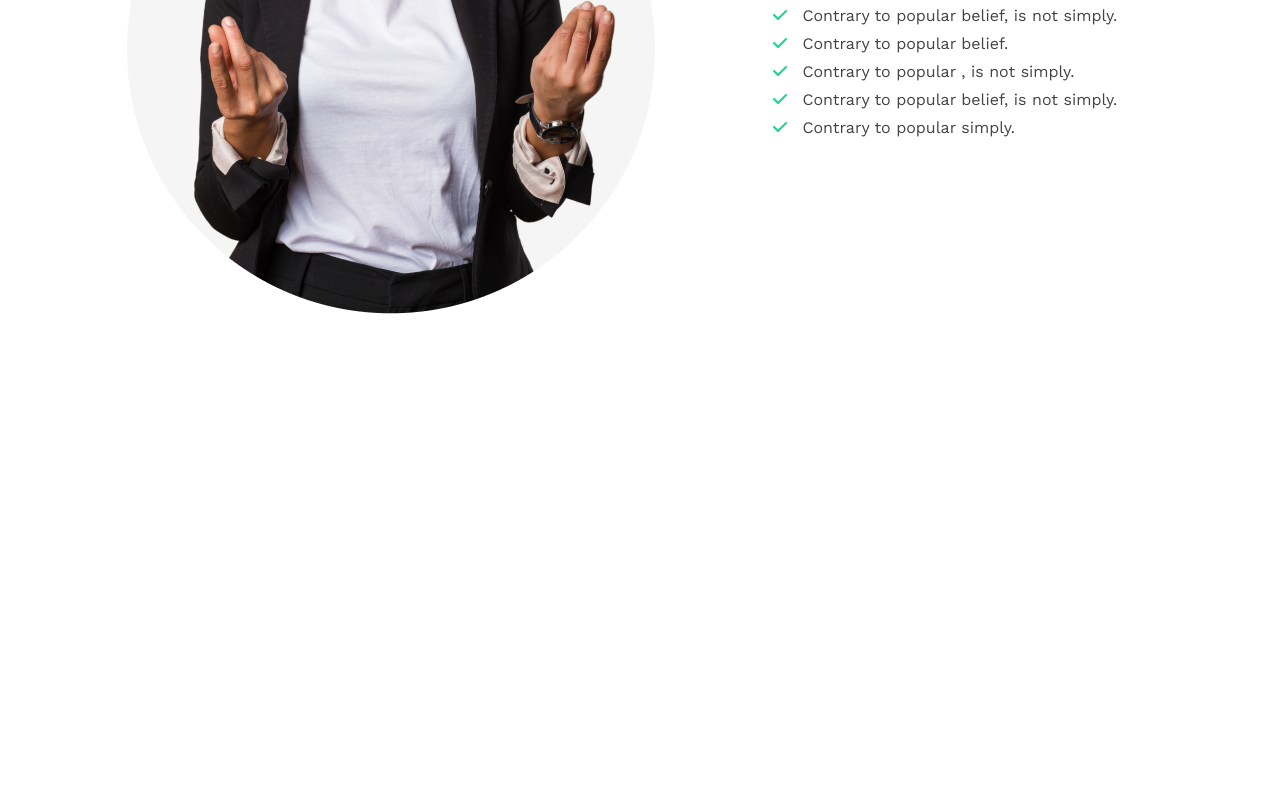
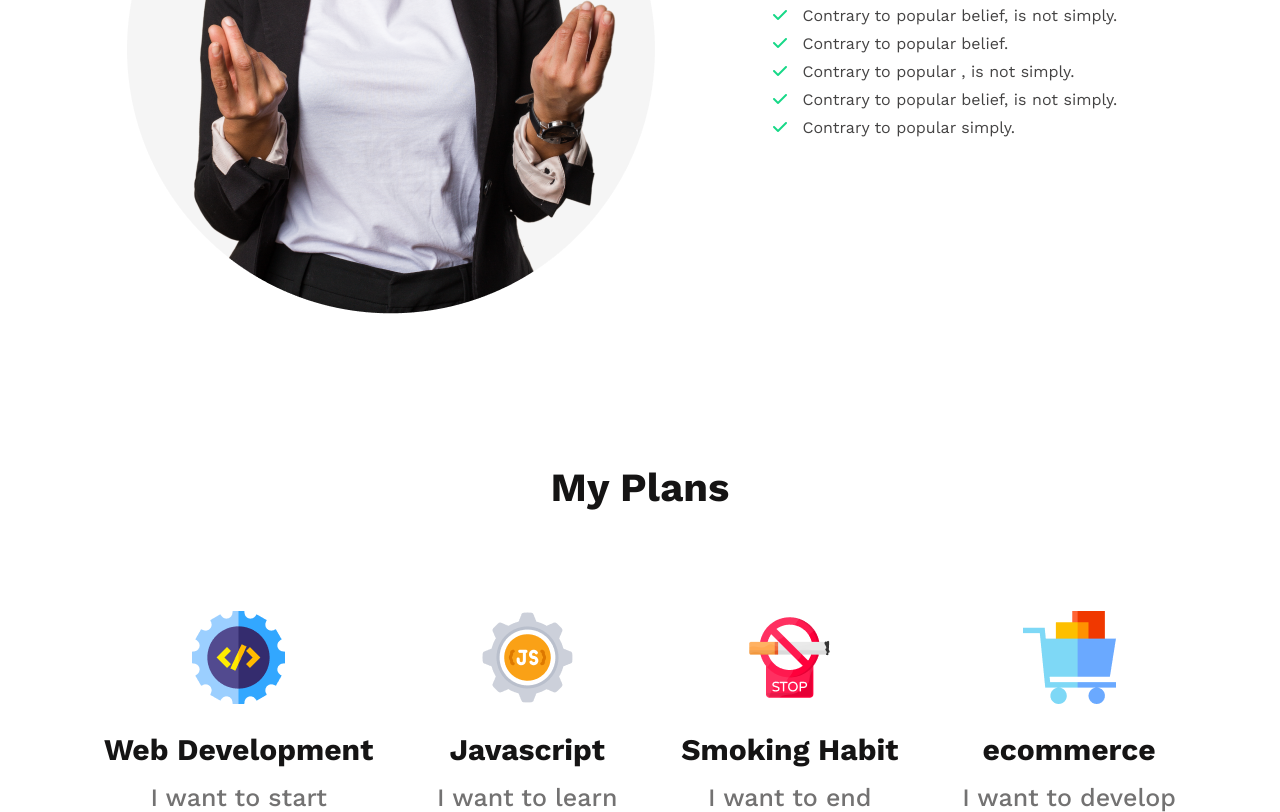
Before and after one commit to codewithsaidul/Module-5-Task, a plain HTML site: page index.html in a window 1280 px wide. Shown: the part 1368-2180 px from the top of the page. Before the commit the page ends 1682 px from the top, so only its background shows below. Drawn offline with nearby package versions, Linux system fonts and the light colour scheme.

Commit message:
My Plans Are Added

```diff
--- a/css/style.css
+++ b/css/style.css
@@ -111,3 +111,39 @@ main section {
     flex-shrink: 0;
     color: #16D887;
 }
+
+
+/* Plans Related Style  */
+.section__title {
+    color: #151414;
+    text-align: center;
+    font-size: 40px;
+    font-weight: 700;
+}
+
+.plan__container {
+    max-width: 1072px;
+    display: flex;
+    justify-content: space-between;
+    text-align: center;
+    margin: 100px auto 0;
+}
+
+.plan__img {
+    width: 92.958px;
+    height: 92.958px;
+    flex-shrink: 0;
+}
+
+.plan__title {
+    color: #151414;
+    font-size: 30px;
+    font-weight: 700;
+    margin: 24px 0 16px;
+}
+
+.plan__subtitle {
+    color:#737272;
+    font-size: 25px;
+    font-weight: 500;
+}
--- a/index.html
+++ b/index.html
@@ -79,6 +79,57 @@
             </div>
         </section>
         <!-- =================================== Failure =================================== -->
+
+
+        <!-- =================================== Plans =================================== -->
+        <section class="plans">
+            <h3 class="section__title">My Plans</h3>
+
+            <div class="plan__container">
+
+                <div class="plan__item">
+
+                    <img src="./images/icons/web.png" alt="plan image" class="plan__img">
+
+                    <h3 class="plan__title">Web Development</h3>
+
+                    <p class="plan__subtitle">I want to start</p>
+
+                </div>
+
+                <div class="plan__item">
+
+                    <img src="./images/icons/js.png" alt="plan image" class="plan__img">
+
+                    <h3 class="plan__title">Javascript</h3>
+
+                    <p class="plan__subtitle">I want to learn</p>
+
+                </div>
+
+                <div class="plan__item">
+
+                    <img src="./images/icons/smoke.png" alt="plan image" class="plan__img">
+
+                    <h3 class="plan__title">Smoking Habit</h3>
+
+                    <p class="plan__subtitle">I want to end</p>
+
+                </div>
+
+                <div class="plan__item">
+
+                    <img src="./images/icons/ecom.png" alt="plan image" class="plan__img">
+
+                    <h3 class="plan__title">ecommerce</h3>
+
+                    <p class="plan__subtitle">I want to develop</p>
+
+                </div>
+
+            </div>
+        </section>
+        <!-- =================================== Plans =================================== -->
     </main>
     <!-- =================================== Main =================================== -->
 
```
